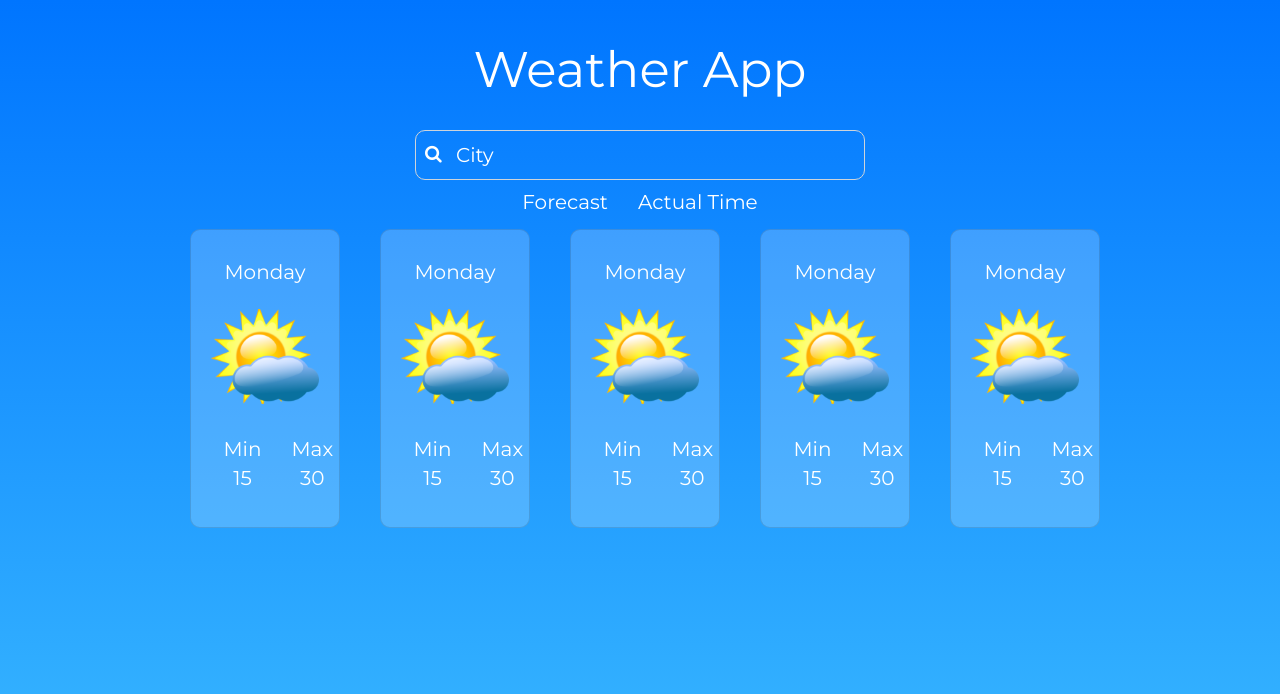
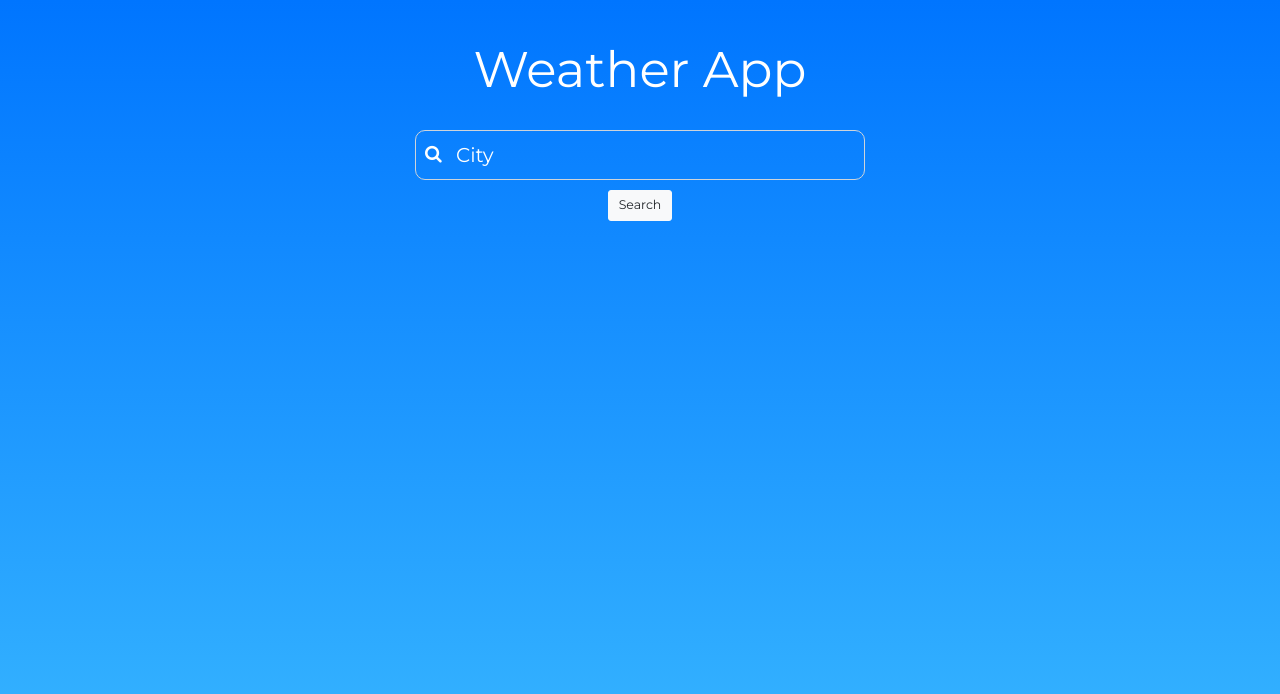
Before and after one commit to BauTancredi/-Weather-app-, a React (Create React App) app: page / in a window 1280 px wide. Shown: the top 694 px of the page. Built offline with nearby package versions, Linux system fonts and the light colour scheme.

Commit message:
Major refactor

```diff
--- a/package.json
+++ b/package.json
@@ -6,8 +6,10 @@
     "@testing-library/jest-dom": "^4.2.4",
     "@testing-library/react": "^9.5.0",
     "@testing-library/user-event": "^7.2.1",
+    "axios": "^0.19.2",
     "react": "^16.13.1",
     "react-dom": "^16.13.1",
+    "react-router-dom": "^5.2.0",
     "react-scripts": "3.4.1"
   },
   "scripts": {
--- a/src/App.js
+++ b/src/App.js
@@ -1,41 +1,63 @@
-import React from "react";
+import React, { Fragment, useState, useEffect } from "react";
+import axios from "axios";
 
 import SearchBar from "./components/SearchBar";
 import WeatherCard from "./components/WeatherCard";
-import ForecastCard from "./components/ForecastCard";
 
 function App() {
+  const [search, setSearch] = useState({ city: "" });
+  const [callApi, setCallApi] = useState(false);
+  const [result, setResult] = useState({});
+  const [error, setError] = useState(false);
+
+  const { city } = search;
+
+  useEffect(() => {
+    const fetchData = async () => {
+      if (callApi) {
+        const url = `http://api.openweathermap.org/data/2.5/weather?q=${city}&appid=ac8456119b3f1a8f787fc2c61b2ac680`;
+
+        const options = {
+          method: "GET",
+          url,
+        };
+
+        const result = await axios(options);
+
+        setResult(result.data);
+        setCallApi(false);
+
+        // Add 400
+        if (result.cod === "404") {
+          setError(true);
+        } else {
+          setError(false);
+        }
+      }
+    };
+
+    fetchData();
+  }, [callApi]);
+
+  let component;
+  if (error) {
+    // component = <Error error={error} />;
+  } else {
+    component = <WeatherCard result={result} />;
+  }
+
   return (
-    <div>
+    <Fragment>
       <h1 className="text-center">Weather App</h1>
       <div className="container">
-        <SearchBar />
+        <SearchBar
+          setSearch={setSearch}
+          search={search}
+          setCallApi={setCallApi}
+        />
       </div>
-      <div className="d-flex justify-content-center">
-        <h2 className="mr-5">Forecast</h2>
-        <h2>Actual Time</h2>
-      </div>
-      {/* <WeatherCard /> */}
-      <div className="container forecast ">
-        <div className="row justify-content-center ">
-          <div className="col-lg-2">
-            <ForecastCard />
-          </div>
-          <div className="col-lg-2">
-            <ForecastCard />
-          </div>
-          <div className="col-lg-2">
-            <ForecastCard />
-          </div>
-          <div className="col-lg-2">
-            <ForecastCard />
-          </div>
-          <div className="col-lg-2">
-            <ForecastCard />
-          </div>
-        </div>
-      </div>
-    </div>
+      {component}
+    </Fragment>
   );
 }
 
--- a/src/components/ForecastCard.js
+++ /dev/null
@@ -1,23 +0,0 @@
-import React from "react";
-import sunny from "../sunny.svg";
-
-const ForecastCard = () => {
-  return (
-    <div className="card text-center card-transparency m-3">
-      <h3>Monday</h3>
-      <img className="card-img-top img-size" src={sunny} alt="logo" />
-      <div className="card-body d-flex justify-content-around">
-        <div className="mr-5">
-          <h4>Min</h4>
-          <h4>15</h4>
-        </div>
-        <div>
-          <h4>Max</h4>
-          <h4>30</h4>
-        </div>
-      </div>
-    </div>
-  );
-};
-
-export default ForecastCard;
--- a/src/components/SearchBar.js
+++ b/src/components/SearchBar.js
@@ -1,11 +1,19 @@
 import React from "react";
-import SearchIcon from "../searchIcon.svg";
 
-const SearchBar = () => {
+const SearchBar = ({ search, setSearch, setCallApi }) => {
+  const handleChange = (e) => {
+    setSearch({
+      ...search,
+      [e.target.name]: e.target.value,
+    });
+  };
+
   const handleSubmit = (e) => {
     e.preventDefault();
-    console.log("Submit");
+
+    setCallApi(true);
   };
+
   return (
     <div className="d-flex justify-content-center">
       <form onSubmit={(e) => handleSubmit(e)}>
@@ -14,10 +22,18 @@ const SearchBar = () => {
           <input
             type="text"
             id=""
-            // value=""
-            // onChange=""
+            value={search.city}
+            onChange={(e) => handleChange(e)}
             className="form-input form-control fa fa-search"
             placeholder="City"
+            name="city"
+          />
+        </div>
+        <div className="form-group d-flex justify-content-center">
+          <input
+            type="submit"
+            value="Search"
+            className="btn btn-light btn-lg"
           />
         </div>
       </form>
--- a/src/components/WeatherCard.js
+++ b/src/components/WeatherCard.js
@@ -1,13 +1,19 @@
 import React from "react";
 import sunny from "../sunny.svg";
 
-const WeatherCard = () => {
+const WeatherCard = ({ result }) => {
+  const { name } = result;
+
+  if (!name) return null;
+
   return (
     <div className="card text-center card-transparency m-3">
       <img className="card-img-top img-size" src={sunny} alt="logo" />
       <div className="card-body">
-        <h3>20</h3>
-        <h4>City, Country</h4>
+        <h3>{Math.round((result.main.temp - 273.15) * 100) / 100}º</h3>
+        <h4>
+          {name}, {result.sys.country}
+        </h4>
       </div>
     </div>
   );
--- a/src/index.css
+++ b/src/index.css
@@ -1,6 +1,7 @@
 html {
   font-size: 62.5%;
   box-sizing: border-box;
+  /* height: 100%; */
 }
 
 *,
@@ -15,7 +16,7 @@ body {
   line-height: 1.5;
   background: linear-gradient(#0075ff, #39b8ff);
   background-repeat: no-repeat;
-  height: 100%;
+  height: 100vh;
   margin: 0;
   font-family: "Montserrat", sans-serif;
 }
@@ -105,7 +106,7 @@ h4 {
     margin: 2rem auto;
   }
 }
-
+/*
 @media (min-width: 980px) {
   h3 {
     font-size: 2rem;
@@ -130,4 +131,4 @@ h4 {
   body {
     height: 100vh;
   }
-}
+} */
```
Also changed, not shown: 1 other file (tests, documents, lock files or other folders).
